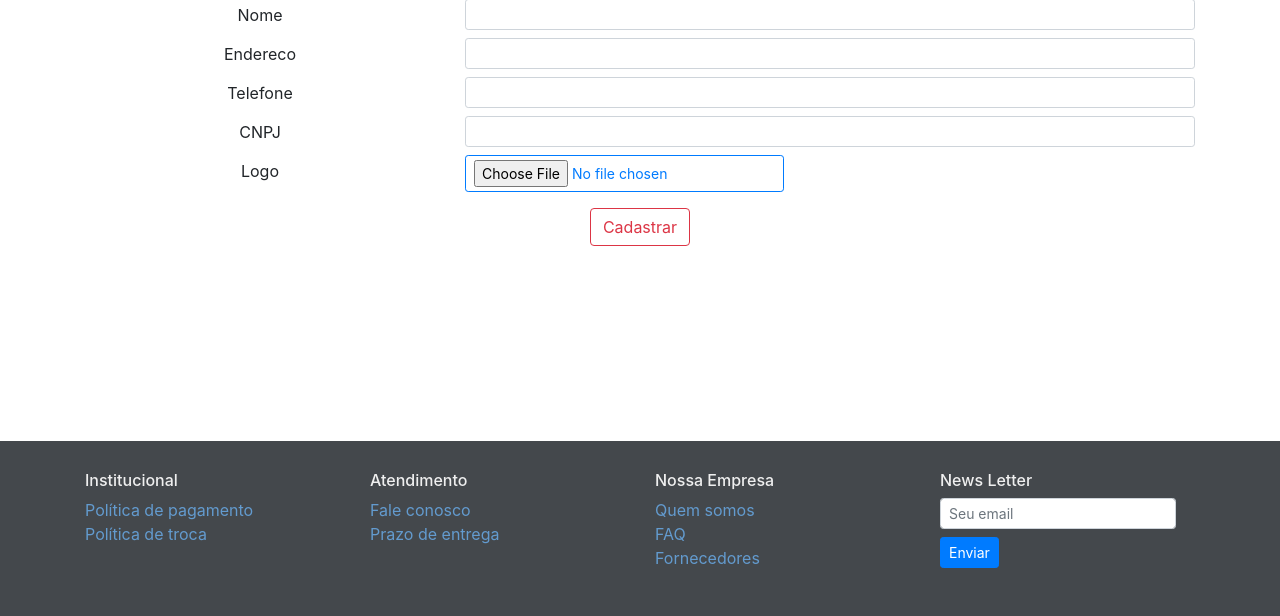
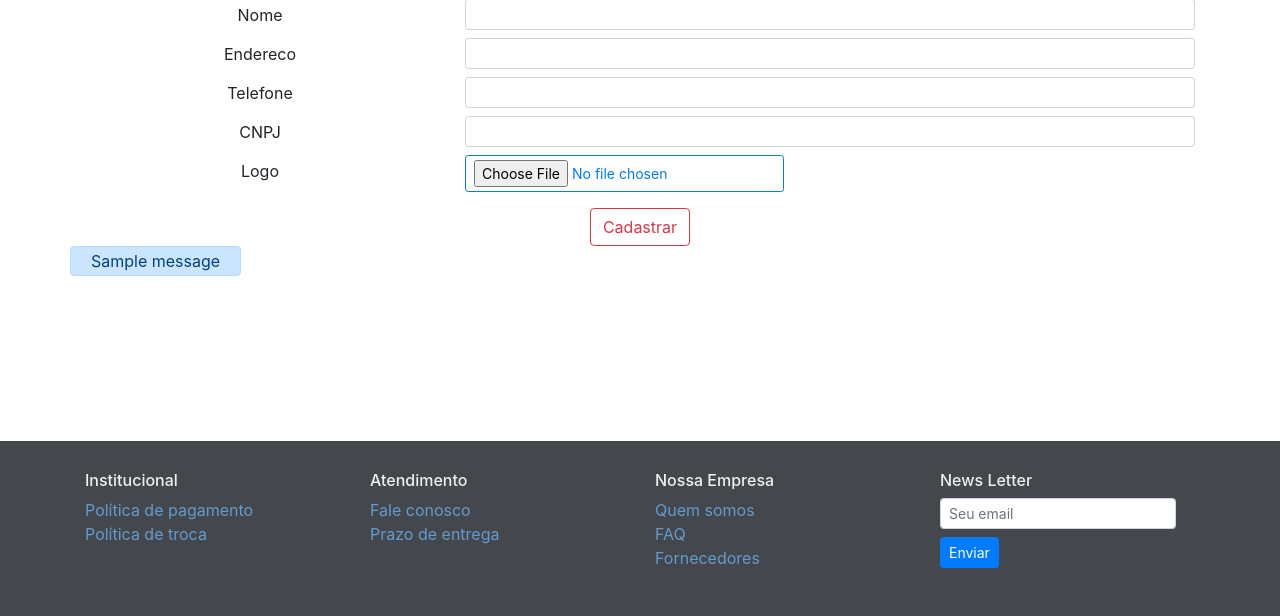
Before and after one commit to LucasBR96/CURSO-DJANGO, a Django app: page /fornecedor/cadastra_fornecedor/ in a window 1280 px wide. Shown: the part 184-800 px from the top of the page. Run offline with Django 3.2, Linux system fonts and the light colour scheme; tables that the repository leaves empty hold one stand-in row (values such as "Sample post"); one stand-in notice (Sample message) is shown; some libraries are stand-ins or nearby versions.

Commit message:
pronto, finalmente

```diff
--- a/fornecedor/forms.py
+++ b/fornecedor/forms.py
@@ -102,10 +102,8 @@ class FornecedorForm( forms.ModelForm ):
 
     Logo = forms.ImageField(
         error_messages = {
-            "required":"Campo obrigatório",
-            "ivalid_image":"Imagem Invalida"
         },
-        widget = forms.FileInput( attrs = { 'class':'btn btn-outline-primary btn-sm'})
+        widget = forms.ClearableFileInput( attrs = { 'class':'btn btn-outline-primary btn-sm'})
     )
 
     def clean_Telefone( self ):
--- a/fornecedor/models.py
+++ b/fornecedor/models.py
@@ -2,7 +2,7 @@ from django.db import models
 from collections import namedtuple
 
 visual_tuple = namedtuple( 'visual_tuple', ['id' , 'Nome' , 'Telefone' , 'CNPJ' , 'Endereco', 'Logo'] )
-card_tuple   = namedtuple( 'card_tuple', ['id' , 'Nome' , 'CNPJ', 'Telefone', 'Logo'] )
+card_tuple   = namedtuple( 'card_tuple', ['id' , 'Nome' , 'Logo'] )
 
 # Create your models here.
 class Fornecedor( models.Model ):
@@ -14,7 +14,7 @@ class Fornecedor( models.Model ):
 
     #--------------------------------------------------------------------------
     # Aprendendo upload de imagem
-    Logo     = models.ImageField( upload_to = "images/" , default = 'hortifruti-icon.png')
+    Logo     = models.ImageField( upload_to = "images/" , default = 'hortifruti-icon.png' , blank = True , null = True )
 
     class Meta:
         db_table = 'fornecedor'
--- a/fornecedor/templates/fornecedor/form.html
+++ b/fornecedor/templates/fornecedor/form.html
@@ -103,6 +103,18 @@
         </div>
 
     </form>
+
+    {% if messages %}
+
+    {% for message in messages %}
+    <div class = "row text-center">
+        <div class = "alert alert-primary mb-0" role = "alert" style = "padding-top: 2px ; padding-bottom: 2px">
+            {{ message }}
+        </div>
+    </div>
+    {% endfor %}
+
+    {% endif %}
 </div>
 
 
--- a/fornecedor/templates/fornecedor/mostrar.html
+++ b/fornecedor/templates/fornecedor/mostrar.html
@@ -84,7 +84,7 @@
                 </div>
 
                 <div class = "row mb-3 text-center">
-                    <div class = "col-6 font-weight-bold">CNPJ</div>
+                    <div class = "col-6 font-weight-bold">Endereco</div>
                     <div class = "col-6">{{ forn.Endereco }}</div>
                 </div>
 
--- a/fornecedor/views.py
+++ b/fornecedor/views.py
@@ -18,7 +18,9 @@ def remover_forn( request ):
     print( form )
     if form.is_valid():
         forn_id = form.cleaned_data[ 'forn_id' ]
-        Fornecedor.objects.filter( id = forn_id ).delete()
+        forn = get_object_or_404( Fornecedor , pk = forn_id)
+        forn.Logo.delete()
+        forn.delete()
 
         return redirect( '../lista_fornecedor/' )
 
@@ -90,11 +92,10 @@ def cadastra_fornecedor( request ):
             # Vai fazer um SQL insert se o fornecedor for novo, e
             # um SQL update se for um produto alterado.
             form = fornecedor_form.save()
-
-            # msg = "Produto adicionado com sucesso!"
-            # if forn_id:
-            #     msg = "Produto alterado com sucesso!"
-            # return JsonResponse( { "mensage":msg , "forn_id": form.id } )
+            msg = "fornecedor adicionado com sucesso"
+            if forn_id:
+                msg = "fornecedor alterado com sucesso"
+            messages.add_message(request, messages.SUCCESS, msg )
     else:
         fornecedor_form = FornecedorForm()
     return render( request, 'fornecedor/form.html', { 'formulario': fornecedor_form })
```
Also changed, not shown: fornecedor/templates/fornecedor/lista_forn.html (+6 -4 lines).
